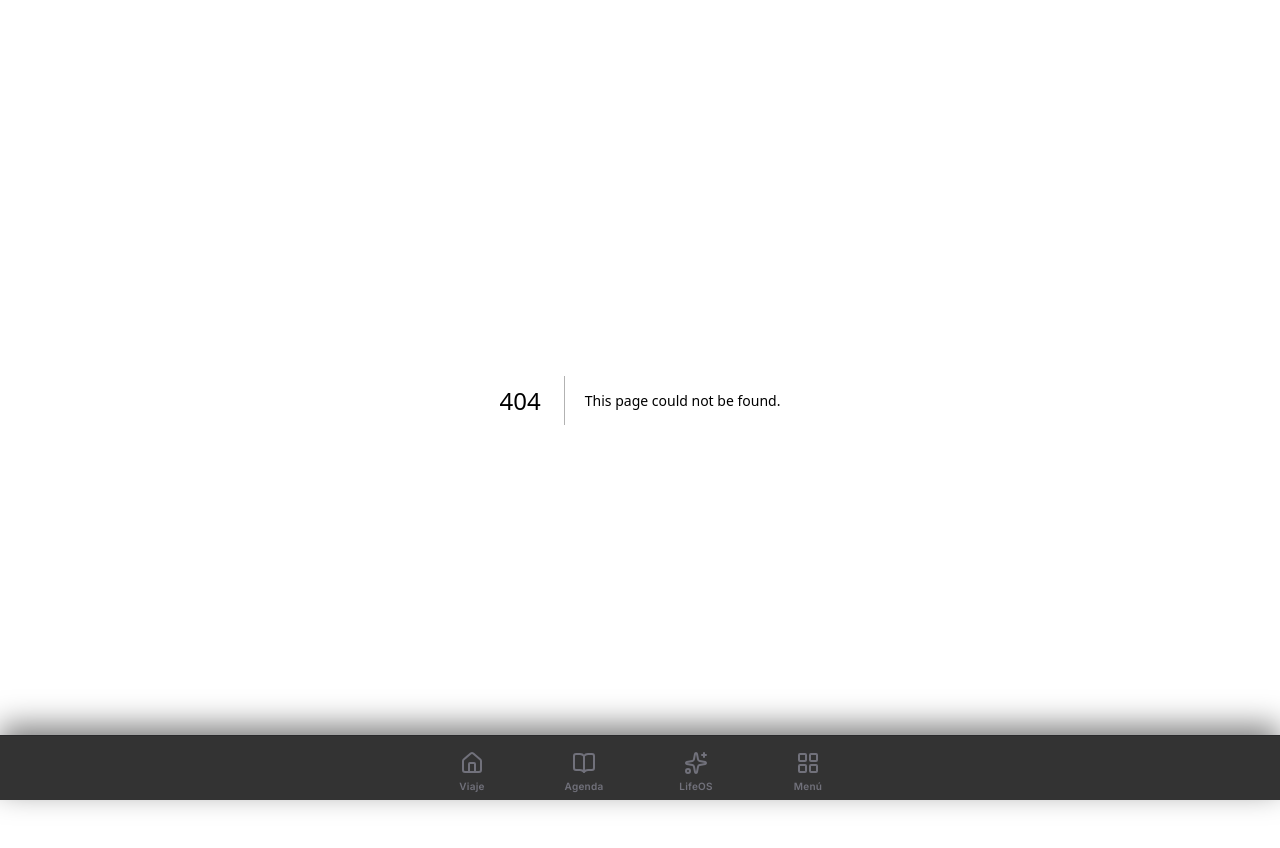
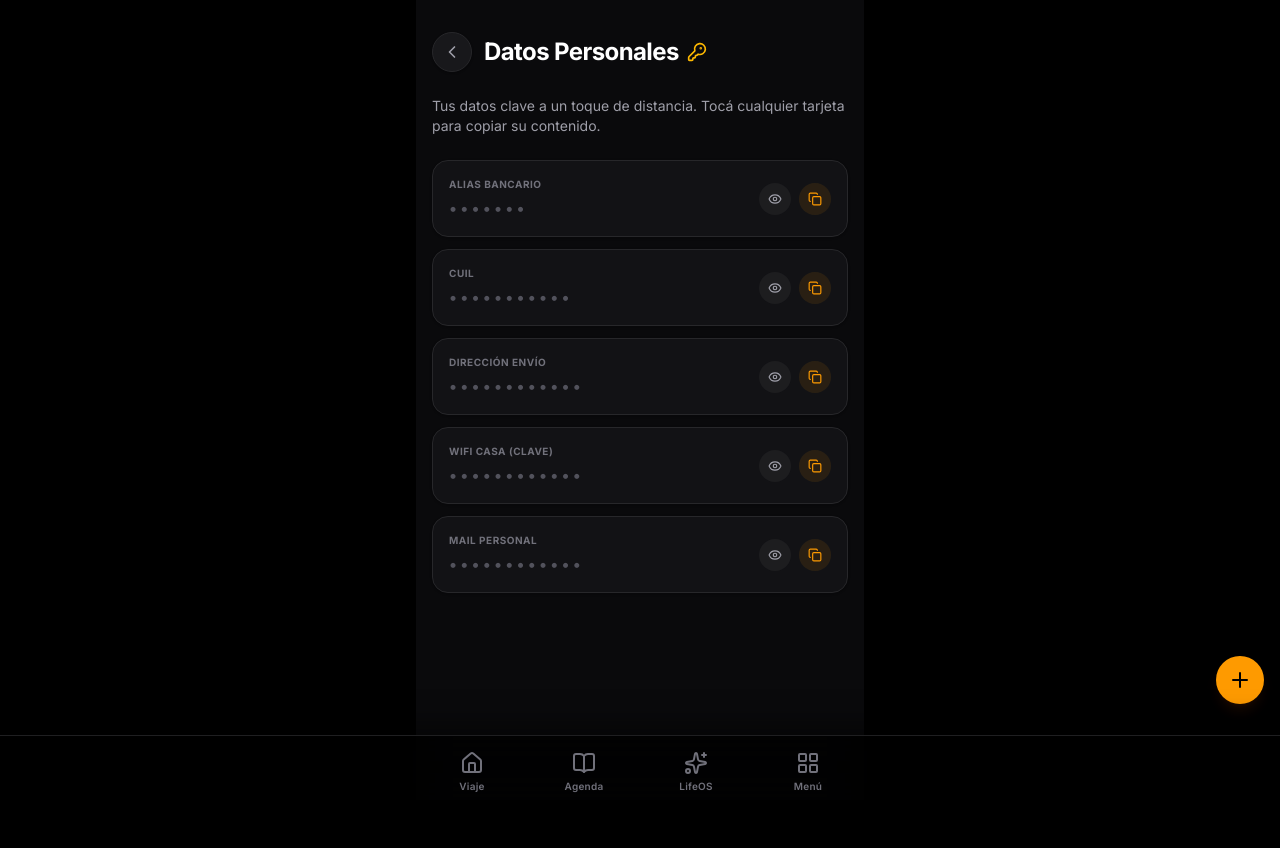
Before and after one commit to aalvaroespinoza/AppHorarios, a Next.js app: page /datos-personales in a window 1280 px wide. Before the commit this address had no page. Shown: the top 848 px of the page. Built offline with nearby package versions, Linux system fonts and the light colour scheme.

Commit message:
feat(ui): restaurar bóveda de datos confidenciales y agregarla al hub

```diff
--- a/src/app/boveda/page.tsx
+++ b/src/app/boveda/page.tsx
@@ -3,12 +3,20 @@
 import { motion } from 'framer-motion';
 import {
   Bus, Wallet, CalendarDays, Sparkles,
-  Settings, Info, LayoutGrid, Sun, Zap, CheckSquare
+  Settings, Info, LayoutGrid, Sun, Zap, CheckSquare, Lock
 } from 'lucide-react';
 import Link from 'next/link';
 
 export default function HubPage() {
   const apps = [
+    {
+      id: 'datos',
+      title: 'Datos Secretos',
+      href: '/datos-personales',
+      icon: <Lock size={28} className="text-rose-400" />,
+      color: 'from-rose-500/20 to-rose-600/5 border-rose-500/20',
+      description: 'Claves e Info'
+    },
     {
       id: 'resumen',
       title: 'Resumen Diario',
--- /dev/null
+++ b/src/app/datos-personales/page.tsx
@@ -0,0 +1,218 @@
+"use client";
+
+import { useState, useEffect } from 'react';
+import { motion, AnimatePresence } from 'framer-motion';
+import { ChevronLeft, KeyRound, Eye, EyeOff, Copy, Plus, X } from 'lucide-react';
+import Link from 'next/link';
+
+interface DatoBoveda {
+  id: string;
+  titulo: string;
+  valor: string;
+}
+
+const DATOS_DEFAULT: DatoBoveda[] = [
+  { id: '1', titulo: 'Alias Bancario', valor: 'newdata' },
+  { id: '2', titulo: 'CUIL', valor: '20472531388' },
+  { id: '3', titulo: 'Dirección Envío', valor: 'San Luis 831, Despeñaderos' },
+  { id: '4', titulo: 'WiFi Casa (Clave)', valor: 'lorenzojulian' },
+  { id: '5', titulo: 'Mail Personal', valor: 'alvaroespinoza512@gmail.com' },
+];
+
+export default function DatosPersonalesPage() {
+  const [datos, setDatos] = useState<DatoBoveda[]>([]);
+  const [isMounted, setIsMounted] = useState(false);
+
+  // Toast state
+  const [toastMsg, setToastMsg] = useState<string | null>(null);
+
+  // New Dato state
+  const [showAdd, setShowAdd] = useState(false);
+  const [nuevoTitulo, setNuevoTitulo] = useState('');
+  const [nuevoValor, setNuevoValor] = useState('');
+
+  // Unmasked fields
+  const [unmasked, setUnmasked] = useState<Record<string, boolean>>({});
+
+  useEffect(() => {
+    setIsMounted(true);
+    const stored = localStorage.getItem('apphorarios_boveda_v2');
+    if (stored) {
+      try {
+        setDatos(JSON.parse(stored));
+      } catch (e) {
+        setDatos(DATOS_DEFAULT);
+      }
+    } else {
+      setDatos(DATOS_DEFAULT);
+    }
+  }, []);
+
+  useEffect(() => {
+    if (isMounted) {
+      localStorage.setItem('apphorarios_boveda_v2', JSON.stringify(datos));
+    }
+  }, [datos, isMounted]);
+
+  const copyToClipboard = async (texto: string) => {
+    try {
+      await navigator.clipboard.writeText(texto);
+
+      // Feedback
+      if (navigator.vibrate) navigator.vibrate(40);
+      setToastMsg('¡Copiado al portapapeles!');
+      setTimeout(() => setToastMsg(null), 2500);
+    } catch (err) {
+      console.error('Failed to copy', err);
+    }
+  };
+
+  const toggleUnmask = (id: string, e: React.MouseEvent) => {
+    e.stopPropagation();
+    setUnmasked(prev => ({ ...prev, [id]: !prev[id] }));
+  };
+
+  const handleAdd = () => {
+    if (!nuevoTitulo || !nuevoValor) return;
+    setDatos(prev => [...prev, {
+      id: Date.now().toString(),
+      titulo: nuevoTitulo,
+      valor: nuevoValor
+    }]);
+    setNuevoTitulo('');
+    setNuevoValor('');
+    setShowAdd(false);
+  };
+
+  const handleRemove = (id: string, e: React.MouseEvent) => {
+    e.stopPropagation();
+    setDatos(prev => prev.filter(d => d.id !== id));
+  };
+
+  if (!isMounted) return null;
+
+  return (
+    <motion.div
+      initial={{ opacity: 0, x: 20 }}
+      animate={{ opacity: 1, x: 0 }}
+      transition={{ type: "spring", bounce: 0, duration: 0.4 }}
+      className="p-4 max-w-md mx-auto flex flex-col gap-6 min-h-[100dvh] relative bg-[#0a0a0c] text-white pb-24"
+      style={{ paddingTop: 'max(1.5rem, env(safe-area-inset-top))' }}
+    >
+      {/* Header */}
+      <header className="flex items-center gap-3 mt-2">
+        <Link
+          href="/boveda"
+          className="w-10 h-10 bg-zinc-900 border border-zinc-800 rounded-full flex items-center justify-center text-zinc-400 hover:text-white transition-colors shadow-sm"
+        >
+          <ChevronLeft size={20} />
+        </Link>
+        <div>
+          <h1 className="text-2xl font-bold tracking-tight text-white flex items-center gap-2">
+            Datos Personales <KeyRound size={20} className="text-amber-400" />
+          </h1>
+        </div>
+      </header>
+
+      {/* Intro */}
+      <p className="text-sm text-zinc-400">
+        Tus datos clave a un toque de distancia. Tocá cualquier tarjeta para copiar su contenido.
+      </p>
+
+      {/* Grid */}
+      <div className="flex flex-col gap-3">
+        {datos.map(d => {
+          const isUnmasked = unmasked[d.id];
+          const displayValue = isUnmasked ? d.valor : '•'.repeat(Math.min(d.valor.length, 12));
+          return (
+            <motion.div
+              layout
+              key={d.id}
+              onClick={() => copyToClipboard(d.valor)}
+              className="group bg-zinc-900/60 border border-zinc-800 rounded-2xl p-4 flex items-center justify-between cursor-pointer active:scale-[0.98] transition-all shadow-sm hover:border-zinc-700"
+            >
+              <div className="flex flex-col min-w-0 pr-4">
+                <span className="text-zinc-500 text-[10px] font-bold uppercase tracking-wider mb-1">{d.titulo}</span>
+                <span className={`text-base font-semibold truncate ${isUnmasked ? 'text-zinc-100' : 'text-zinc-600 tracking-[0.2em]'}`}>
+                  {displayValue}
+                </span>
+              </div>
+              <div className="flex gap-2 shrink-0 items-center">
+                <button
+                  onClick={(e) => toggleUnmask(d.id, e)}
+                  className="w-8 h-8 rounded-full bg-zinc-800/50 flex items-center justify-center text-zinc-400 hover:text-white"
+                >
+                  {isUnmasked ? <EyeOff size={14} /> : <Eye size={14} />}
+                </button>
+                <div className="w-8 h-8 rounded-full bg-amber-500/10 flex items-center justify-center text-amber-500 group-hover:bg-amber-500/20">
+                  <Copy size={14} />
+                </div>
+              </div>
+            </motion.div>
+          );
+        })}
+      </div>
+
+      {/* Fab Button */}
+      <button
+        onClick={() => setShowAdd(true)}
+        className="fixed bottom-24 right-4 w-12 h-12 bg-amber-500 rounded-full flex items-center justify-center text-black shadow-lg shadow-amber-900/20 active:scale-90 transition-transform"
+      >
+        <Plus size={24} />
+      </button>
+
+      {/* Add Modal */}
+      <AnimatePresence>
+        {showAdd && (
+          <motion.div
+            initial={{ opacity: 0, y: 100 }}
+            animate={{ opacity: 1, y: 0 }}
+            exit={{ opacity: 0, y: 100 }}
+            className="fixed inset-0 z-50 flex items-center justify-center px-4"
+          >
+            <div className="absolute inset-0 bg-black/60 backdrop-blur-sm" onClick={() => setShowAdd(false)} />
+            <div className="relative w-full max-w-md bg-zinc-900 border border-zinc-800 rounded-3xl p-5 shadow-2xl flex flex-col gap-4">
+              <div className="flex justify-between items-center">
+                <h3 className="text-lg font-bold text-white">Nuevo Dato</h3>
+                <button onClick={() => setShowAdd(false)} className="text-zinc-500 p-1"><X size={18} /></button>
+              </div>
+              <input
+                placeholder="Título (Ej: CBU)"
+                value={nuevoTitulo}
+                onChange={e => setNuevoTitulo(e.target.value)}
+                className="w-full bg-zinc-950 border border-zinc-800 rounded-xl px-4 py-3 text-base text-white focus:outline-none focus:border-amber-500"
+              />
+              <input
+                placeholder="Valor"
+                value={nuevoValor}
+                onChange={e => setNuevoValor(e.target.value)}
+                className="w-full bg-zinc-950 border border-zinc-800 rounded-xl px-4 py-3 text-base text-white focus:outline-none focus:border-amber-500"
+              />
+              <button
+                onClick={handleAdd}
+                className="w-full py-3 bg-amber-500 text-black font-bold rounded-xl mt-2 active:scale-[0.98] transition-transform shadow-lg"
+              >
+                Guardar
+              </button>
+            </div>
+          </motion.div>
+        )}
+      </AnimatePresence>
+
+      {/* Toast */}
+      <AnimatePresence>
+        {toastMsg && (
+          <motion.div
+            initial={{ opacity: 0, y: 50, scale: 0.9 }}
+            animate={{ opacity: 1, y: 0, scale: 1 }}
+            exit={{ opacity: 0, scale: 0.9 }}
+            className="fixed bottom-10 left-1/2 -translate-x-1/2 z-50 bg-white text-black px-4 py-2 rounded-full shadow-2xl font-bold text-sm flex items-center gap-2 pointer-events-none"
+          >
+            <Copy size={14} className="text-amber-500" />
+            {toastMsg}
+          </motion.div>
+        )}
+      </AnimatePresence>
+    </motion.div>
+  );
+}
```
